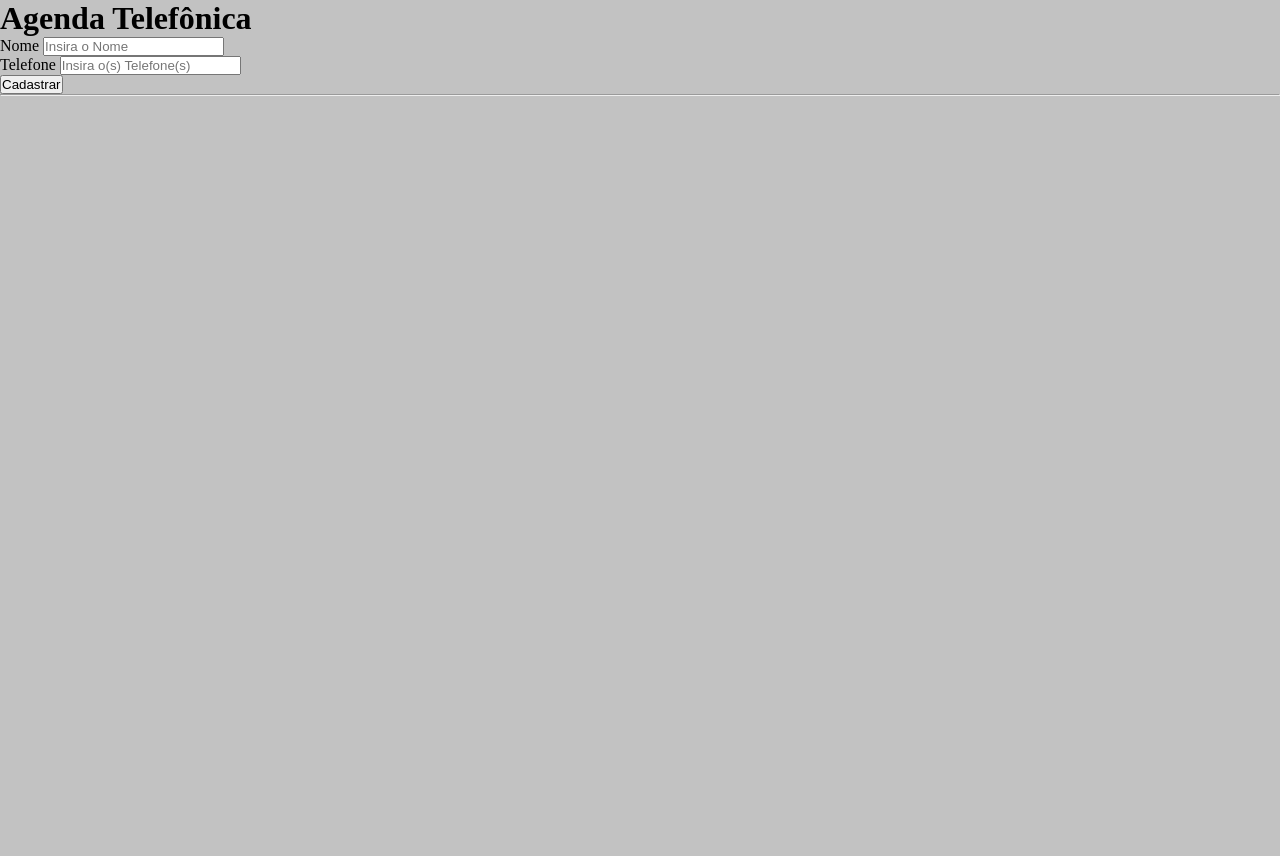
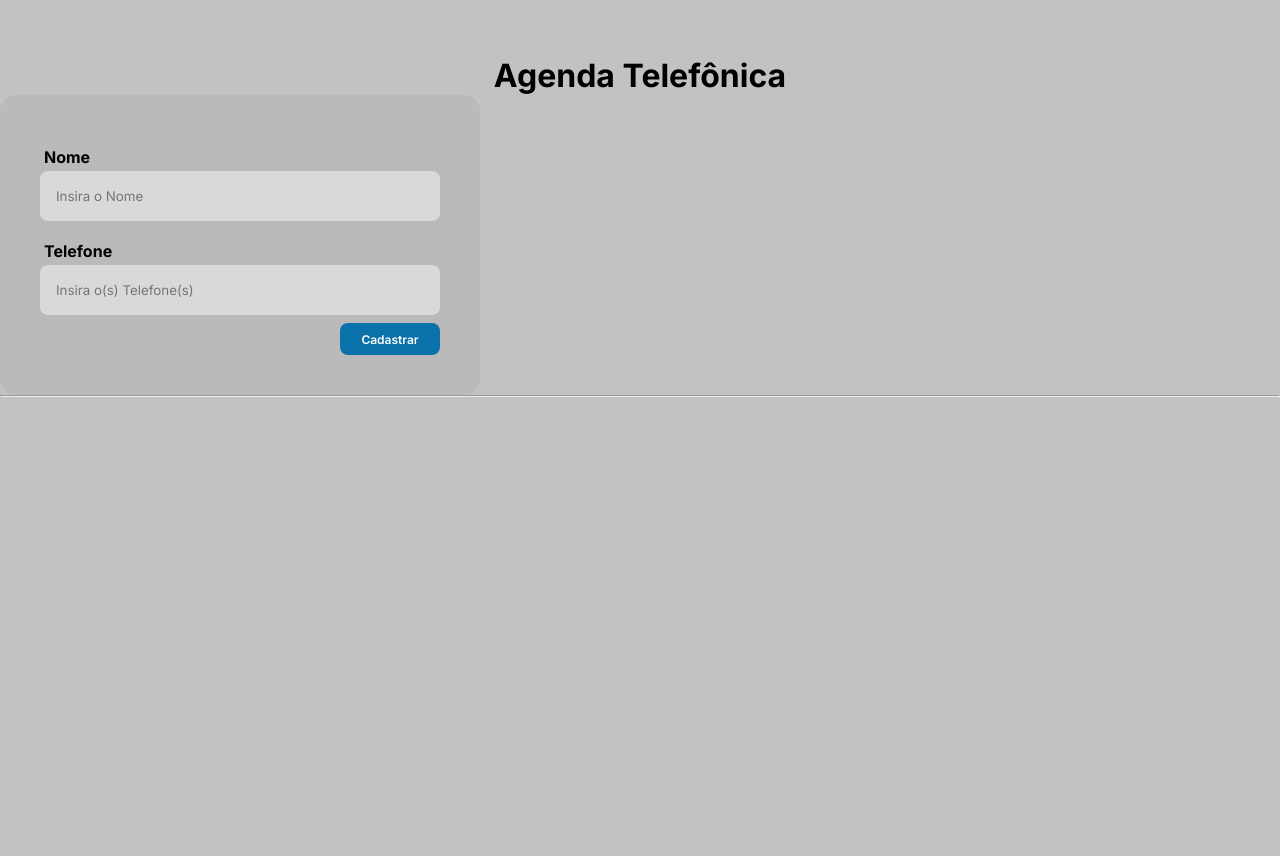
Before and after one commit to Projetos-Pucc/lista-telefonica, a PHP site: page / in a window 1280 px wide. Before the commit the page ends 96 px from the top, so only its background shows below. Run offline with PHP 8.4, Linux system fonts and the light colour scheme.

Commit message:
style: css da insercao
foi adicionado o estilo feito no projeto figma na area do formulário

```diff
--- a/src/index.html
+++ b/src/index.html
@@ -9,6 +9,11 @@
     <link type="image/png" sizes="16x16" rel="icon" href="img/agenda.png">
     <meta name="language" content="pt-BR">
     <meta name="description" content="Agenda para salvar seus cadastros pessoais.">
+
+    <link rel="preconnect" href="https://fonts.googleapis.com">
+    <link rel="preconnect" href="https://fonts.gstatic.com" crossorigin>
+    <link href="https://fonts.googleapis.com/css2?family=Inter:wght@300;400;600;700&display=swap" rel="stylesheet">
+
     <link rel="stylesheet" href="styles.css">
 
 </head>
@@ -22,11 +27,11 @@
             <form action="" method="POST">
                 <div class="linha-form">
                     <label for="nome">Nome</label>
-                    <input type="text" id="nome" name="nome" placeholder="Insira o Nome">
+                    <input type="text" id="nome" name="nome" placeholder="Insira o Nome" class="campo-form">
                 </div>
                 <div class="linha-form">
                     <label for="telefone">Telefone</label>
-                    <input type="tel" id="telefone" name="tel" placeholder="Insira o(s) Telefone(s)">
+                    <input type="tel" id="telefone" name="tel" placeholder="Insira o(s) Telefone(s)"class="campo-form">
                 </div>
                 <div class="botao-form">
                     <input type="submit" value="Cadastrar">
--- a/src/styles.css
+++ b/src/styles.css
@@ -2,6 +2,7 @@
     margin: 0;
     padding: 0;
     box-sizing: border-box;
+    font-family: 'Inter', sans-serif;
 }
 
 html,body{
@@ -11,3 +12,66 @@ html,body{
 body{
     background-color: #C2C2C2;
 }
+
+.titulo{
+    text-align: center;
+    margin-top: 56px;
+    font-size: 2em;
+}
+
+.formulario form{
+    display: flex;
+    width: 480px;
+    height:300px;
+    background-color: #BABABA;
+    flex-direction: column;
+    align-items: center;
+    justify-content: center;
+    border-radius: 16px;
+}
+
+.linha-form label{
+    font-weight: bold;
+    display: block;
+    margin:4px;
+
+}
+.linha-form {
+    margin: 8px 0px;
+}
+
+.campo-form{
+    border:0;
+    outline: 0;
+    width: 400px;
+    height: 50px;
+    background-color: #d9d9d9;
+    border-radius: 8px;
+    font-weight: light;
+    padding: 16px;
+
+}
+
+.botao-form input[type=submit]{
+    border:0;
+    outline: 0;
+    width: 100px;
+    height: 32px;
+    font-weight: 600;
+    font-size: 12px;
+    color : white;
+    border-radius: 8px;
+    background-color: #0A71AB;
+    cursor: pointer;
+}
+.botao-form{
+    display: flex;
+    width: 400px;
+    justify-content: right;
+}
+
+.botao-form input[type=submit]:hover{
+    background-color:white;
+    color:  #0A71AB;;
+    transition: 660ms;
+}
```
